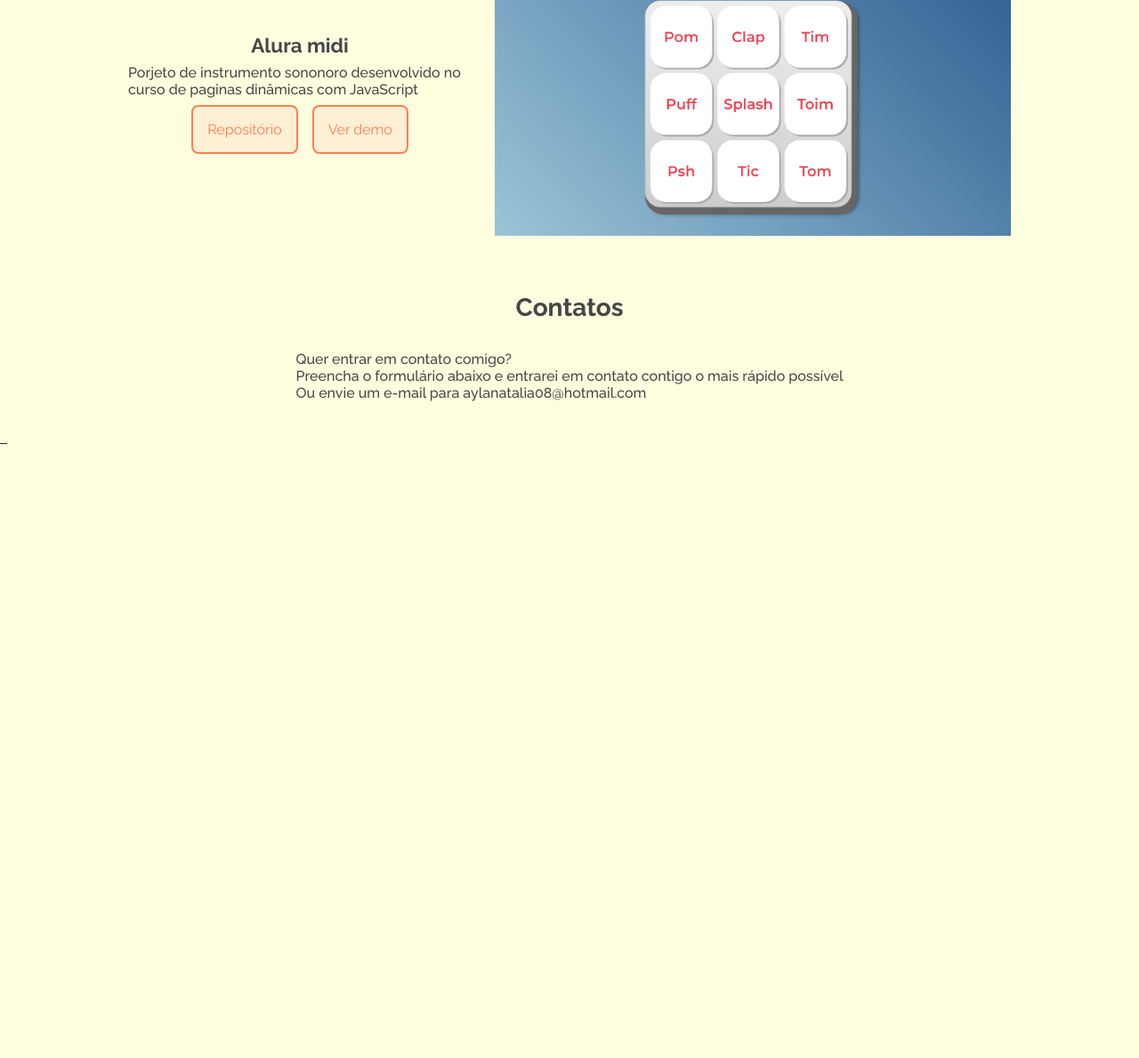
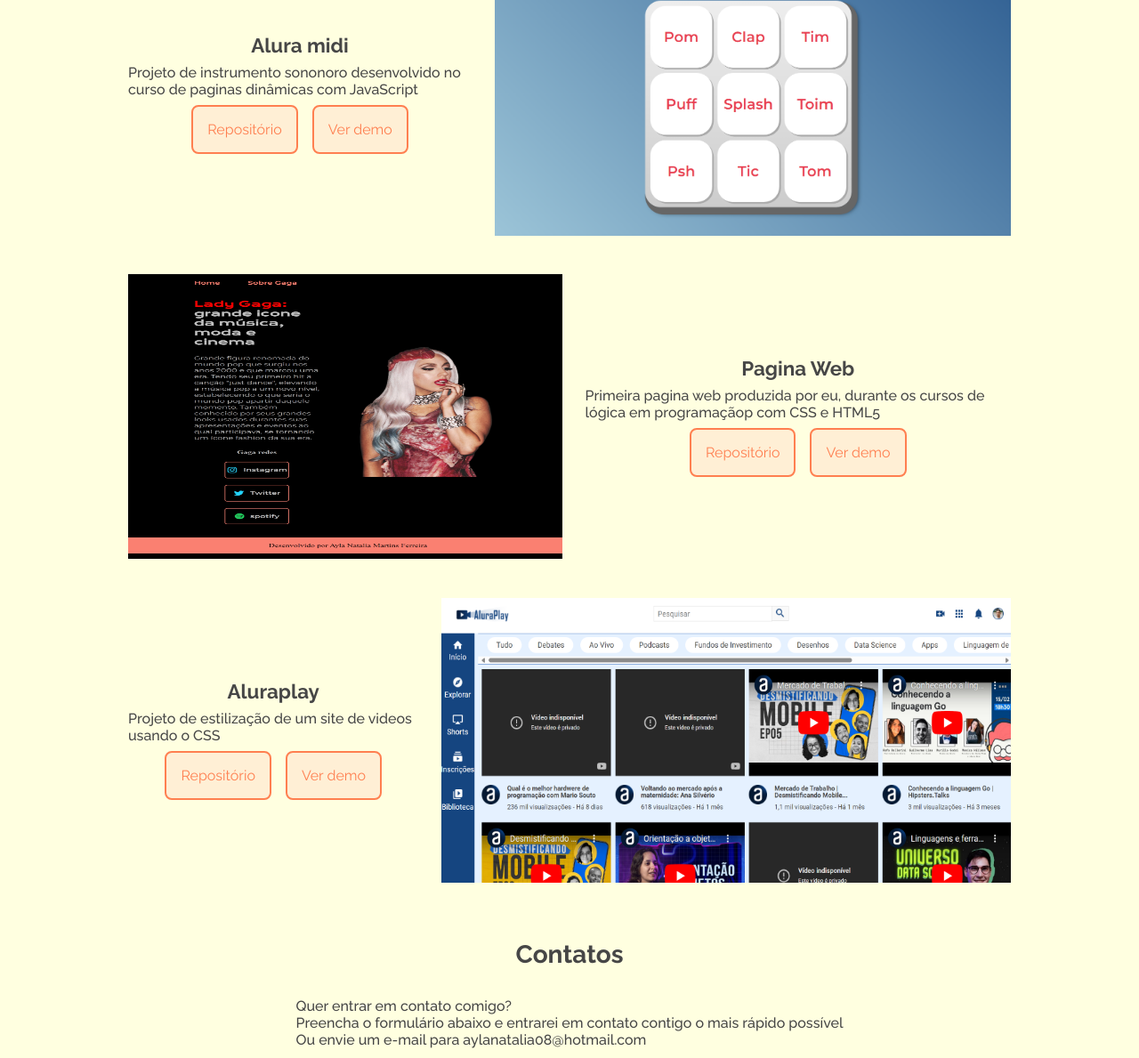
Before and after one commit to aylanatalia/Meu-portif-loio-, a plain HTML site: page index.html in a window 1280 px wide. Shown: the part 2005-3194 px from the top of the page at 89% size. Before the commit the page ends 2506 px from the top, so only its background shows below. Drawn offline with Linux system fonts and the light colour scheme.

Commit message:
Finalizado a seção projetos

```diff
--- a/index.html
+++ b/index.html
@@ -28,9 +28,9 @@
 
                 <div class="conteudo_apresentacao_texto_links">
                     <a class="conteudo_apresentacao_links_github" href="https://github.com/aylanatalia">Github</a>
-                    <a class="conteudo_apresentacao_links_linkedin" href="www.linkedin.com/in/aylanatalia">LinkdIn</a>
+                    <a class="conteudo_apresentacao_links_linkedin" href="https://www.linkedin.com/in/aylanatalia">LinkdIn</a>
                         <a class="conteudo_apresentacao_links_instagram" href="https://www.instagram.com/ayla_natalia08/">instagram</a>
-                <a class="conteudo_apresentacao_links_curriculo">Curriculo</a>
+                <a class="conteudo_apresentacao_links_curriculo" href="https://drive.google.com/file/d/1Ze7QUy_WqeLbUaOHRopqziblbSSeJdKi/view?usp=sharing">Curriculo</a>
                 </div>
             </div>
             <img class="conteudo_apresentacao_foto" src="./images/IMG_20240415_114258.jpg" alt="foto de rosto de Ayla Natalia Martins Ferreira">
@@ -115,7 +115,7 @@
                         <h3 class="conteudo_projetos_itens_decodificador_texto_titulo">Decodificador de texto</h3>
                         <p class="conteudo_projetos_itens_decodificador_texto_descricao">Codificador de texto desenvolvido durante o Alura challange</p>
                         <nav class="conteudo_projetos_itens_decodificador_texto_links">
-                            <a class="conteudo_projetos_itens_decodificador_texto_links_repositorio" href="https://github.com/aylanatalia/decodificador-texto.git">Repositório</a>
+                            <a class="conteudo_projetos_itens_decodificador_texto_links_repositorio" href="https://github.com/aylanatalia/decodificador-texto">Repositório</a>
                             <a class="conteudo_projetos_itens_decodificador_texto_links_demo" href="https://aylanatalia.github.io/decodificador-texto/">Ver demo</a>
                         </nav>
                     </div>
@@ -123,13 +123,35 @@
                 <div class="conteudo_projetos_itens_aluramidi">
                     <div class="conteudo_projetos_itens_aluramidi_texto">
                         <h3 class="conteudo_projetos_itens_aluramidi_texto_titulo">Alura midi</h3>
-                        <p class="conteudo_projetos_itens_aluramidi_texto_descricao">Porjeto de instrumento sononoro desenvolvido no curso de paginas dinâmicas com JavaScript</p>
+                        <p class="conteudo_projetos_itens_aluramidi_texto_descricao">Projeto de instrumento sononoro desenvolvido no curso de paginas dinâmicas com JavaScript</p>
                         <nav class="conteudo_projetos_itens_aluramidi_texto_links">
-                            <a class="conteudo_projetos_itens_aluramidi_texto_links_repositorio" href="https://github.com/aylanatalia/Aluramidi.git">Repositório</a>
+                            <a class="conteudo_projetos_itens_aluramidi_texto_links_repositorio" href="https://github.com/aylanatalia/Aluramidi">Repositório</a>
                             <a class="conteudo_projetos_itens_aluramidi_texto_links_demo" href="https://aylanatalia.github.io/Aluramidi/">Ver demo</a>
                         </nav>
                     </div>
                     <img class="conteudo_projetos_itens_aluramidi_imagem" src="./images/midi.png" alt="Captura de tela do Alura midi">
+                </div>
+                <div class="conteudo_projetos_itens_paginaweb">
+                    <img class="conteudo_projetos_itens_paginaweb_imagem" src="./images/pagina  portifolio.png" alt="Capitura de tela página web portifolio">
+                    <div class="conteudo_projetos_itens_paginaweb_texto">
+                        <h3 class="conteudo_projetos_itens_paginaweb_texto_titulo">Pagina Web</h3>
+                        <p class="conteudo_projetos_itens_paginaweb_texto_descricao">Primeira pagina web produzida por eu, durante os cursos de lógica em programaçãop com CSS e HTML5</p>
+                        <nav class="conteudo_projetos_itens_paginaweb_texto_links">
+                            <a class="conteudo_projetos_itens_paginaweb_texto_links_repositorio" href="https://github.com/aylanatalia/portfolio">Repositório</a>
+                            <a class="conteudo_projetos_itens_paginaweb_texto_links_demo" href="https://portfolio-ayla-natalia-martins-ferreiras-projects.vercel.app/">Ver demo</a>
+                        </nav>
+                    </div>
+                </div>
+                <div class="conteudo_projetos_itens_aluraplay">
+                    <div class="conteudo_projetos_itens_aluraplay_texto">
+                        <h3 class="conteudo_projetos_itens_aluraplay_texto_titulo">Aluraplay</h3>
+                        <p class="conteudo_projetos_itens_aluraplay_texto_descricao">Projeto de estilização de um site de videos usando o CSS</p>
+                        <nav class="conteudo_projetos_itens_aluraplay_texto_links">
+                            <a class="conteudo_projetos_itens_aluraplay_texto_links_repositorio" href="https://github.com/aylanatalia/aluraplay">Repositório</a>
+                            <a class="conteudo_projetos_itens_aluraplay_texto_links_demo" href="https://aluraplay-five-beta.vercel.app/">Ver demo</a>
+                        </nav>
+                    </div>
+                    <img class="conteudo_projetos_itens_aluraplay_imagem" src="./images/aluraplay.png" alt="Site aluraplay">
                 </div>
             </div>
         </section>
--- a/styles.css
+++ b/styles.css
@@ -563,6 +563,136 @@
     height: 20rem;
 }
 
+.conteudo_projetos_itens_paginaweb{
+    display: flex;
+    justify-content: center;
+    align-items: center;
+    gap: 1.6rem;
+}
+
+.conteudo_projetos_itens_paginaweb_imagem{
+    width: 50rem;
+    height: 20rem;
+}
+
+.conteudo_projetos_itens_paginaweb_texto{
+    display: flex;
+    flex-direction: column;
+    gap: 0.5rem;
+    justify-content: center;
+    align-items: center;
+}
+
+.conteudo_projetos_itens_paginaweb_texto_titulo{
+    font-family: var(--fonte--principal);
+    font-weight: 700;
+    font-size: 1.4rem;
+    color: var(--cor--texto);
+}
+
+.conteudo_projetos_itens_paginaweb_texto_descricao{
+    font-family: var(--fonte--principal);
+    font-weight: 500;
+    font-size: 1rem;
+    color: var(--cor--texto);
+}
+
+.conteudo_projetos_itens_paginaweb_texto_links{
+    display: flex;
+    gap: 1rem;
+    justify-content: center;
+    align-items: center;
+}
+
+.conteudo_projetos_itens_paginaweb_texto_links_repositorio{
+    border: 2px solid var(--cor--borda);
+    background-color: var(--cor--botao);
+    padding: 1rem;
+    text-decoration: none;
+    border-radius: 0.5rem;
+    font-family: var(--fonte--principal);
+    font-weight: 400;
+    font-size: 1rem;
+    color: var(--cor--borda);
+}
+
+.conteudo_projetos_itens_paginaweb_texto_links_demo{
+    border: 2px solid var(--cor--borda);
+    background-color: var(--cor--botao);
+    padding: 1rem;
+    text-decoration: none;
+    border-radius: 0.5rem;
+    font-family: var(--fonte--principal);
+    font-weight: 400;
+    font-size: 1rem;
+    color: var(--cor--borda);
+}
+
+.conteudo_projetos_itens_aluraplay{
+    display: flex;
+    justify-content: center;
+    align-items: center;
+    gap: 1.6rem;
+}
+
+.conteudo_projetos_itens_aluraplay_texto{
+    display: flex;
+    flex-direction: column;
+    gap: 0.5rem;
+    justify-content: center;
+    align-items: center;
+}
+
+.conteudo_projetos_itens_aluraplay_texto_titulo{
+    font-family: var(--fonte--principal);
+    font-weight: 700;
+    font-size: 1.4rem;
+    color: var(--cor--texto);
+}
+
+.conteudo_projetos_itens_aluraplay_texto_descricao{
+    font-family: var(--fonte--principal);
+    font-weight: 500;
+    font-size: 1rem;
+    color: var(--cor--texto);
+}
+
+.conteudo_projetos_itens_aluraplay_texto_links{
+    display: flex;
+    gap: 1rem;
+    justify-content: center;
+    align-items: center;
+}
+
+.conteudo_projetos_itens_aluraplay_texto_links_repositorio{
+    border: 2px solid var(--cor--borda);
+    background-color: var(--cor--botao);
+    padding: 1rem;
+    text-decoration: none;
+    border-radius: 0.5rem;
+    font-family: var(--fonte--principal);
+    font-weight: 400;
+    font-size: 1rem;
+    color: var(--cor--borda);
+}
+
+.conteudo_projetos_itens_aluraplay_texto_links_demo{
+    border: 2px solid var(--cor--borda);
+    background-color: var(--cor--botao);
+    padding: 1rem;
+    text-decoration: none;
+    border-radius: 0.5rem;
+    font-family: var(--fonte--principal);
+    font-weight: 400;
+    font-size: 1rem;
+    color: var(--cor--borda);
+}
+
+.conteudo_projetos_itens_aluraplay_imagem{
+    width: 40rem;
+    height: 20rem;
+}
+
 .conteudo_contatos{
     display: flex;
     flex-direction: column;
```
Also changed, not shown: images/aluraplay.png (added), images/pagina  portifolio.png (added).
